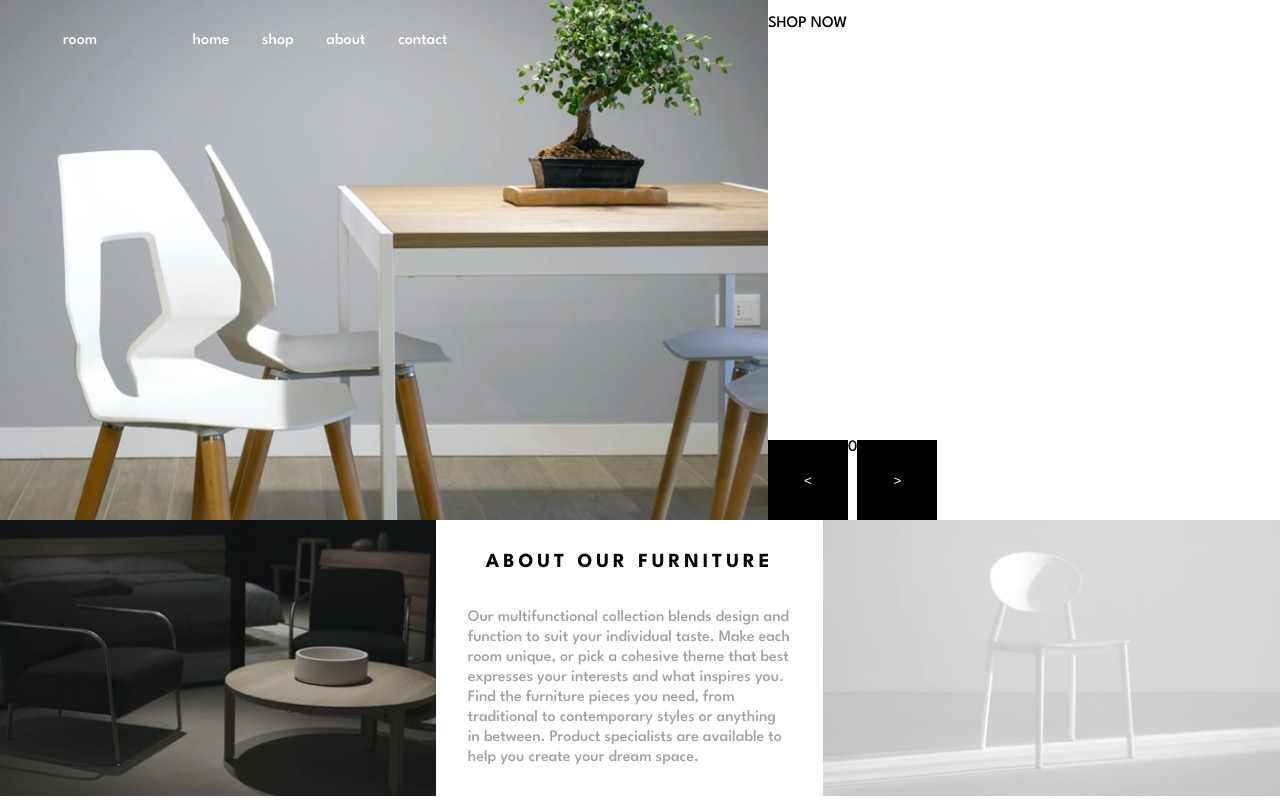
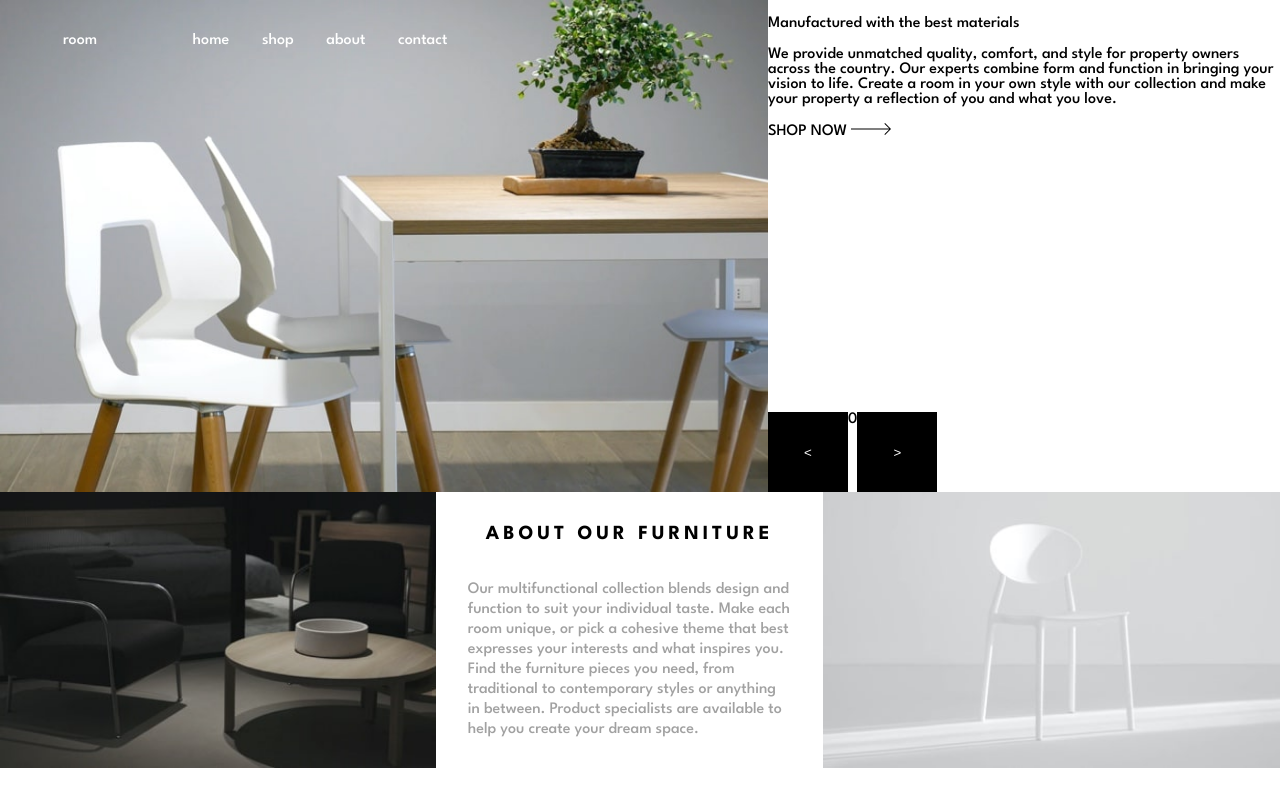
Before and after one commit to kabocha23/Room-Homepage, a React (Create React App) app: page / in a window 1280 px wide. Built offline with nearby package versions, Linux system fonts and the light colour scheme.

Commit message:
Adding button functionality for scrolling through gallery

```diff
--- a/src/components/About/About.css
+++ b/src/components/About/About.css
@@ -22,8 +22,9 @@
     justify-content: center;
     align-items: center;
     width: auto;
+    height: 100%;
     background-color: white;
-    padding: 0em 2em;
+    padding: 0 2em;
     line-height: 1.25em;
 }
 #about-second-header {
--- a/src/components/Gallery/Gallery.css
+++ b/src/components/Gallery/Gallery.css
@@ -1,7 +1,7 @@
 .gallery-container {
     display: flex;
     flex-flow: row wrap;
-    height: 65vh;
+    height: 65%;
     width: 100%;
     font-family: 'League Spartan', sans-serif;
 }
@@ -11,6 +11,7 @@
 .gallery-images img {
     width: 100%;
     height: 100%;
+    overflow: hidden;
 }
 .gallery-text {
     width: 40%;
--- a/src/components/Gallery/Gallery.js
+++ b/src/components/Gallery/Gallery.js
@@ -8,6 +8,7 @@ import './Gallery.css';
 const Gallery = () => {
 
     const [select,setSelect] = useState(0);
+
     const moveLeft = () => {
         if(select === 0) {
             setSelect(2)
@@ -22,17 +23,28 @@ const Gallery = () => {
             setSelect(select + 1)
         }
     }
+    const [content, setContent] = useState([
+        ["Manufactured with the best materials","We provide unmatched quality, comfort, and style for property owners across the country. Our experts combine form and function in bringing your vision to life. Create a room in your own style with our collection and make your property a reflection of you and what you love."],
+        ["We are available all across the globe","With stores all over the world, it's easy for you to find furniture for your home or place of business. Locally, we're in most major cities throughout the country. Find the branch nearest you using our store locator. Any questions? Don't hesitate to contact us today."],
+        ["Discover innovative ways to decorate","Our modern furniture store provides a high level of quality. Our company has invested in advanced technology to ensure that every product is made as perfect and as consistent as possible. With three decades of experience in this industry, we understand what customers want for their home and office."]
+    ])
 
 
     return(
         <div className='gallery-container'>
                 <div className='gallery-images'>
-                    <img src={galleryFirst}></img>
+                    {select === 0
+                        ? <img src={galleryFirst} alt='gallery-first'></img>
+                        : select === 1
+                            ? <img src={gallerySecond} alt='gallery-second'></img>
+                            : <img src={galleryThird} alt='gallery-third'></img>
+                    }
+
                 </div>
                 <div className='gallery-text'>
-                    <p></p>
-                    <p></p>
-                    <a><span>SHOP NOW</span></a>
+                    <p>{content[select][0]}</p>
+                    <p>{content[select][1]}</p>
+                    <a><span>SHOP NOW <img src={galleryArrow} alt='gallery-arrow'></img></span></a>
                     <div className='gallery-buttons'>
                         <button onClick={moveLeft}><span id='left-arrow'>&#60;</span></button>
                         <span>{select}</span>
```
